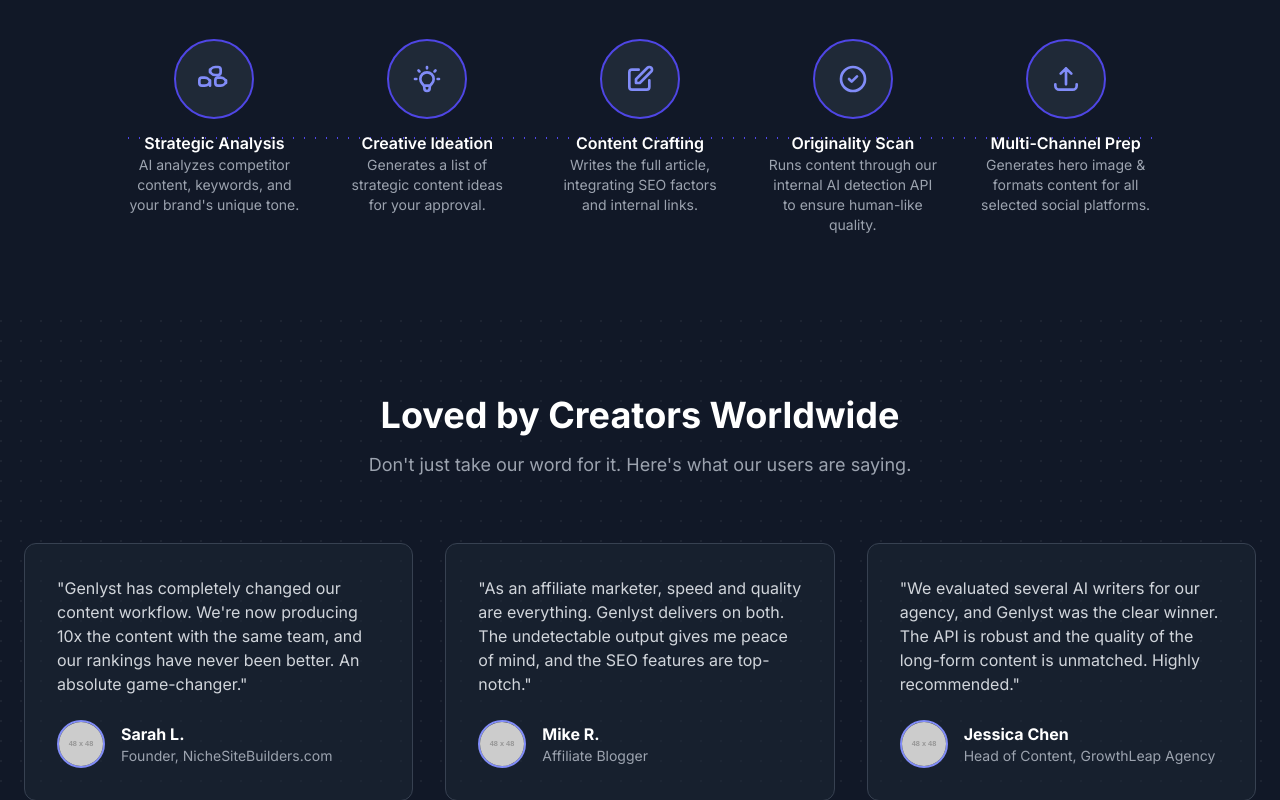
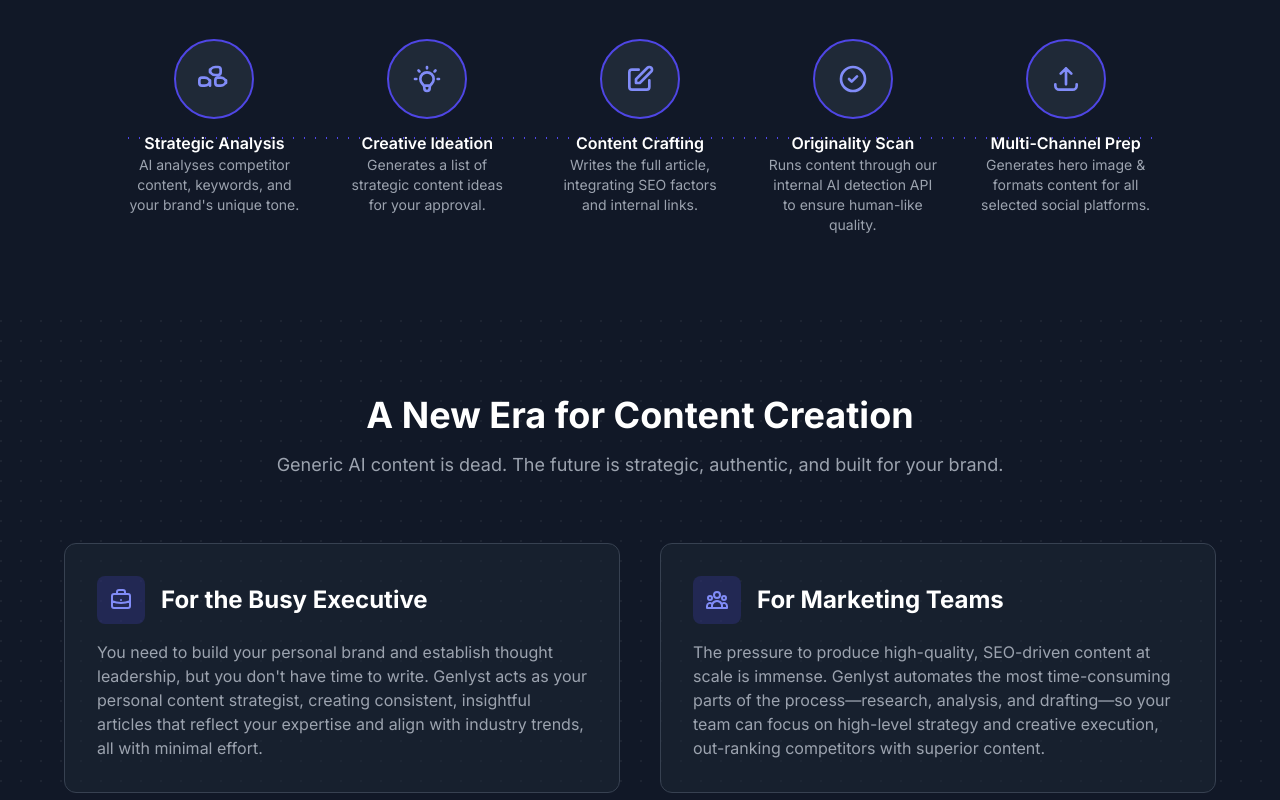
Before and after one commit to sk-vignesh/glweb, a plain HTML site: page index.html in a window 1280 px wide. Shown: the part 2000-2800 px from the top of the page. Drawn offline with nearby package versions, Linux system fonts and the light colour scheme; placeholder pictures from the web are drawn by us.

Commit message:
Update index.html

```diff
--- a/index.html
+++ b/index.html
@@ -1,9 +1,9 @@
 <!DOCTYPE html>
-<html lang="en">
+<html lang="en-GB">
 <head>
     <meta charset="UTF-8">
     <meta name="viewport" content="width=device-width, initial-scale=1.0">
-    <meta name="description" content="Genlyst is an AI Content Catalyst that generates high-quality, SEO-optimized articles, blog posts, and marketing copy in seconds.">
+    <meta name="description" content="Genlyst is an AI Content Catalyst that generates high-quality, SEO-optimised articles, blog posts, and marketing copy in seconds.">
     <title>Genlyst - The AI Content Catalyst</title>
 
     <!-- Tailwind CSS -->
@@ -63,7 +63,7 @@
                 Strategic Content, <span class="text-gradient">Not Just Words</span>.
             </h1>
             <p class="text-xl md:text-2xl text-gray-400 mb-10">
-                <span class="font-bold text-gray-200">Genlyst</span> is your AI Content Catalyst, transforming deep analysis into powerful, SEO-optimized articles that pass AI detection with ease.
+                <span class="font-bold text-gray-200">Genlyst</span> is your AI Content Catalyst, transforming deep analysis into powerful, SEO-optimised articles that pass AI detection with ease.
             </p>
             <div class="flex flex-wrap justify-center gap-4">
                 <a href="https://blog-creation-phi.vercel.app/" target="_blank" class="bg-indigo-600 hover:bg-indigo-700 text-white font-bold text-lg px-8 py-4 rounded-lg transition-transform transform hover:scale-105">
@@ -90,7 +90,7 @@
                         <svg xmlns="http://www.w3.org/2000/svg" class="h-6 w-6" fill="none" viewBox="0 0 24 24" stroke="currentColor"><path stroke-linecap="round" stroke-linejoin="round" stroke-width="2" d="M21 21l-6-6m2-5a7 7 0 11-14 0 7 7 0 0114 0z" /></svg>
                     </div>
                     <h3 class="text-2xl font-bold text-white mb-3">Advanced SEO</h3>
-                    <p class="text-gray-400">Generate content optimized to rank on search engines, with built-in SERP analysis and keyword integration.</p>
+                    <p class="text-gray-400">Generate content optimised to rank on search engines, with built-in SERP analysis and keyword integration.</p>
                 </div>
                 <!-- Feature 2 -->
                 <div class="bg-gray-800/50 p-8 rounded-xl border border-gray-700 hover:border-indigo-500 transition-all duration-300 transform hover:-translate-y-1">
@@ -138,7 +138,7 @@
                 <div class="flex flex-col items-center">
                     <div class="bg-gray-800 border-2 border-indigo-500 rounded-full w-24 h-24 flex items-center justify-center text-3xl font-bold text-indigo-400 mb-4">2</div>
                     <h3 class="text-2xl font-bold text-white mb-2">Select Your Idea</h3>
-                    <p class="text-gray-400">Choose from AI-generated content ideas or suggest your own.</p>
+                    <p class="text-gray-400">Choose from AI-generated content ideas, customise them, or suggest your own.</p>
                 </div>
                 <!-- Step 3 -->
                 <div class="flex flex-col items-center">
@@ -177,7 +177,7 @@
                             <svg class="h-8 w-8 text-indigo-400" fill="none" viewBox="0 0 24 24" stroke="currentColor"><path stroke-linecap="round" stroke-linejoin="round" stroke-width="2" d="M9 17v-2a4 4 0 00-4-4H3a2 2 0 00-2 2v2a2 2 0 002 2h2a4 4 0 004-4zm12-2a4 4 0 00-4-4h-2a2 2 0 00-2 2v2a2 2 0 002 2h2a4 4 0 004-4zM9 7a4 4 0 014-4h2a2 2 0 012 2v2a2 2 0 01-2 2h-2a4 4 0 01-4-4z"/></svg>
                         </div>
                         <h4 class="font-semibold text-white">Strategic Analysis</h4>
-                        <p class="text-sm text-gray-400">AI analyzes competitor content, keywords, and your brand's unique tone.</p>
+                        <p class="text-sm text-gray-400">AI analyses competitor content, keywords, and your brand's unique tone.</p>
                     </div>
                     <!-- Step B: Ideation -->
                     <div class="text-center flex flex-col items-center z-10">
@@ -216,46 +216,53 @@
         </div>
     </section>
 
-    <!-- Testimonials Section -->
-    <section id="testimonials" class="py-20">
+    <!-- Why Genlyst? Section -->
+    <section id="why-genlyst" class="py-20">
         <div class="container mx-auto px-6">
             <div class="text-center mb-16">
-                <h2 class="text-4xl font-bold text-white">Loved by Creators Worldwide</h2>
-                <p class="text-lg text-gray-400 mt-4">Don't just take our word for it. Here's what our users are saying.</p>
+                <h2 class="text-4xl font-bold text-white">A New Era for Content Creation</h2>
+                <p class="text-lg text-gray-400 mt-4">Generic AI content is dead. The future is strategic, authentic, and built for your brand.</p>
             </div>
-            <div class="grid grid-cols-1 lg:grid-cols-3 gap-8">
-                <!-- Testimonial 1 -->
+            <div class="grid grid-cols-1 md:grid-cols-2 gap-10 max-w-6xl mx-auto">
+                <!-- For Busy Executives -->
                 <div class="bg-gray-800/50 p-8 rounded-xl border border-gray-700">
-                    <p class="text-gray-300 mb-6">"Genlyst has completely changed our content workflow. We're now producing 10x the content with the same team, and our rankings have never been better. An absolute game-changer."</p>
-                    <div class="flex items-center">
-                        <img src="https://placehold.co/48x48/818cf8/FFFFFF?text=A" alt="User Avatar" class="w-12 h-12 rounded-full mr-4 border-2 border-indigo-400">
-                        <div>
-                            <p class="font-bold text-white">Sarah L.</p>
-                            <p class="text-sm text-gray-400">Founder, NicheSiteBuilders.com</p>
+                    <div class="flex items-center mb-4">
+                        <div class="bg-indigo-600/20 text-indigo-400 rounded-lg w-12 h-12 flex items-center justify-center mr-4">
+                            <svg xmlns="http://www.w3.org/2000/svg" class="h-6 w-6" fill="none" viewBox="0 0 24 24" stroke="currentColor"><path stroke-linecap="round" stroke-linejoin="round" stroke-width="2" d="M21 13.255A23.931 23.931 0 0112 15c-3.183 0-6.22-.62-9-1.745M16 6V4a2 2 0 00-2-2h-4a2 2 0 00-2 2v2m4 6h.01M5 20h14a2 2 0 002-2V8a2 2 0 00-2-2H5a2 2 0 00-2 2v10a2 2 0 002 2z" /></svg>
                         </div>
+                        <h3 class="text-2xl font-bold text-white">For the Busy Executive</h3>
                     </div>
+                    <p class="text-gray-400">You need to build your personal brand and establish thought leadership, but you don't have time to write. Genlyst acts as your personal content strategist, creating consistent, insightful articles that reflect your expertise and align with industry trends, all with minimal effort.</p>
                 </div>
-                <!-- Testimonial 2 -->
+                <!-- For Marketing Teams -->
                 <div class="bg-gray-800/50 p-8 rounded-xl border border-gray-700">
-                    <p class="text-gray-300 mb-6">"As an affiliate marketer, speed and quality are everything. Genlyst delivers on both. The undetectable output gives me peace of mind, and the SEO features are top-notch."</p>
-                    <div class="flex items-center">
-                        <img src="https://placehold.co/48x48/60a5fa/FFFFFF?text=M" alt="User Avatar" class="w-12 h-12 rounded-full mr-4 border-2 border-indigo-400">
-                        <div>
-                            <p class="font-bold text-white">Mike R.</p>
-                            <p class="text-sm text-gray-400">Affiliate Blogger</p>
+                    <div class="flex items-center mb-4">
+                        <div class="bg-indigo-600/20 text-indigo-400 rounded-lg w-12 h-12 flex items-center justify-center mr-4">
+                            <svg xmlns="http://www.w3.org/2000/svg" class="h-6 w-6" fill="none" viewBox="0 0 24 24" stroke="currentColor"><path stroke-linecap="round" stroke-linejoin="round" stroke-width="2" d="M17 20h5v-2a3 3 0 00-5.356-1.857M17 20H7m10 0v-2c0-.656-.126-1.283-.356-1.857M7 20H2v-2a3 3 0 015.356-1.857M7 20v-2c0-.656.126-1.283.356-1.857m0 0a5.002 5.002 0 019.288 0M15 7a3 3 0 11-6 0 3 3 0 016 0zm6 3a2 2 0 11-4 0 2 2 0 014 0zM7 10a2 2 0 11-4 0 2 2 0 014 0z" /></svg>
                         </div>
+                        <h3 class="text-2xl font-bold text-white">For Marketing Teams</h3>
                     </div>
+                    <p class="text-gray-400">The pressure to produce high-quality, SEO-driven content at scale is immense. Genlyst automates the most time-consuming parts of the process—research, analysis, and drafting—so your team can focus on high-level strategy and creative execution, out-ranking competitors with superior content.</p>
                 </div>
-                <!-- Testimonial 3 -->
+                <!-- For Niche Creators -->
                 <div class="bg-gray-800/50 p-8 rounded-xl border border-gray-700">
-                    <p class="text-gray-300 mb-6">"We evaluated several AI writers for our agency, and Genlyst was the clear winner. The API is robust and the quality of the long-form content is unmatched. Highly recommended."</p>
-                    <div class="flex items-center">
-                        <img src="https://placehold.co/48x48/a78bfa/FFFFFF?text=J" alt="User Avatar" class="w-12 h-12 rounded-full mr-4 border-2 border-indigo-400">
-                        <div>
-                            <p class="font-bold text-white">Jessica Chen</p>
-                            <p class="text-sm text-gray-400">Head of Content, GrowthLeap Agency</p>
+                    <div class="flex items-center mb-4">
+                        <div class="bg-indigo-600/20 text-indigo-400 rounded-lg w-12 h-12 flex items-center justify-center mr-4">
+                            <svg xmlns="http://www.w3.org/2000/svg" class="h-6 w-6" fill="none" viewBox="0 0 24 24" stroke="currentColor"><path stroke-linecap="round" stroke-linejoin="round" stroke-width="2" d="M16 7a4 4 0 11-8 0 4 4 0 018 0zM12 14a7 7 0 00-7 7h14a7 7 0 00-7-7z" /></svg>
                         </div>
+                        <h3 class="text-2xl font-bold text-white">For Niche Creators & Affiliates</h3>
                     </div>
+                    <p class="text-gray-400">Dominating a niche requires deep, authoritative content. Genlyst allows you to become an instant expert by analysing top-performing content and generating comprehensive articles and product reviews that are more thorough and better optimised than your competitors.</p>
+                </div>
+                <!-- For Agencies -->
+                <div class="bg-gray-800/50 p-8 rounded-xl border border-gray-700">
+                    <div class="flex items-center mb-4">
+                        <div class="bg-indigo-600/20 text-indigo-400 rounded-lg w-12 h-12 flex items-center justify-center mr-4">
+                            <svg xmlns="http://www.w3.org/2000/svg" class="h-6 w-6" fill="none" viewBox="0 0 24 24" stroke="currentColor"><path stroke-linecap="round" stroke-linejoin="round" stroke-width="2" d="M19 21V5a2 2 0 00-2-2H7a2 2 0 00-2 2v16m14 0h2m-2 0h-5m-9 0H3m2 0h5M9 7h1m-1 4h1m4-4h1m-1 4h1m-5 10v-5a1 1 0 011-1h2a1 1 0 011 1v5m-4 0h4" /></svg>
+                        </div>
+                        <h3 class="text-2xl font-bold text-white">For Content Agencies</h3>
+                    </div>
+                    <p class="text-gray-400">Scale your client services without scaling your headcount. Genlyst empowers you to deliver exceptional, on-brand, and SEO-optimised content for multiple clients simultaneously, increasing your agency's efficiency and profitability while delivering superior results.</p>
                 </div>
             </div>
         </div>
@@ -266,7 +273,7 @@
         <div class="container mx-auto px-6">
             <div class="text-center mb-16">
                 <h2 class="text-4xl font-bold text-white">Flexible Plans for Everyone</h2>
-                <p class="text-lg text-gray-400 mt-4">Choose the plan that's right for your content goals. Cancel anytime.</p>
+                <p class="text-lg text-gray-400 mt-4">Choose the plan that's right for your content goals. Cancel at any time.</p>
             </div>
             <div class="grid grid-cols-1 lg:grid-cols-3 gap-8 max-w-5xl mx-auto">
                 <!-- Plan 1: Starter -->
```
